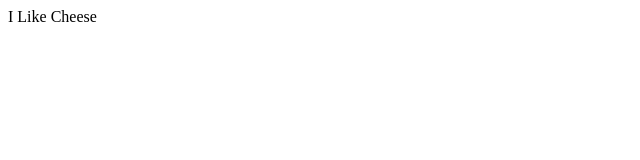
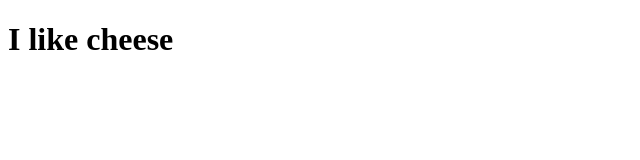
Before and after one commit to LoganMacEachern29/LoganMacEachern29.github.io, a plain HTML site: page index.html in a window 1280 px wide. Shown: the whole page, without its empty margins (0-640 px from the left). Drawn offline with Linux system fonts and the light colour scheme.

Commit message:
i added a section heading

```diff
--- a/index.html
+++ b/index.html
@@ -6,6 +6,6 @@
     <title>Document</title>
 </head>
 <body>
-I Like Cheese
+<h1>I like cheese</h1>
 </body>
 </html>
```
